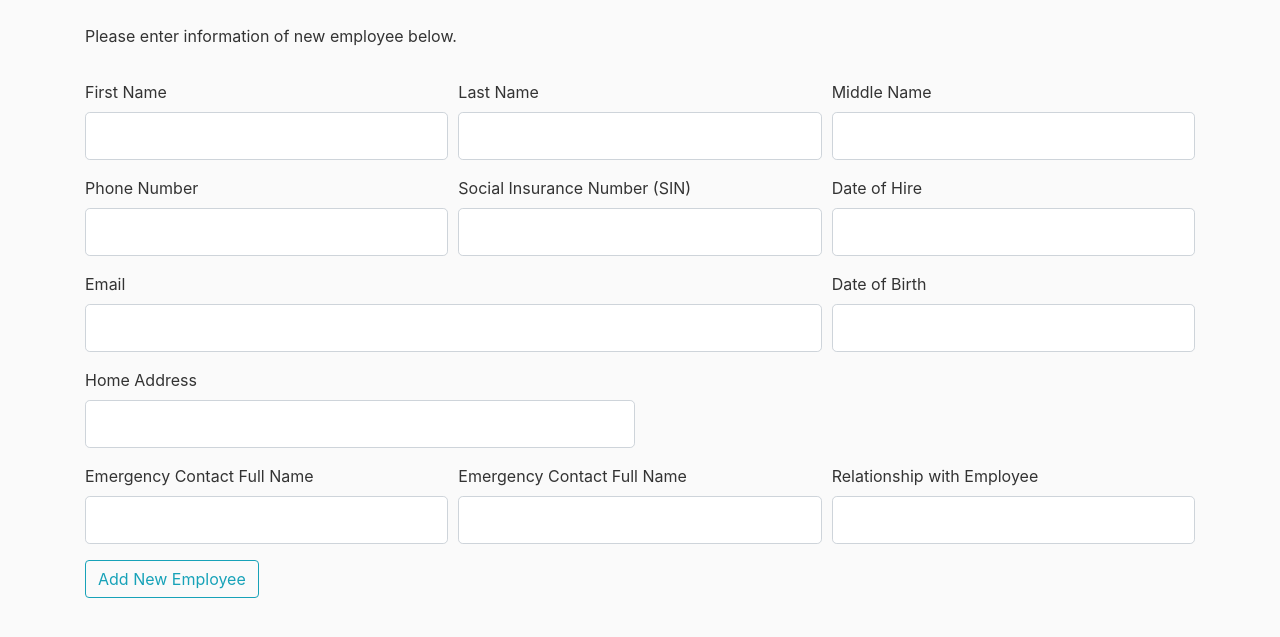
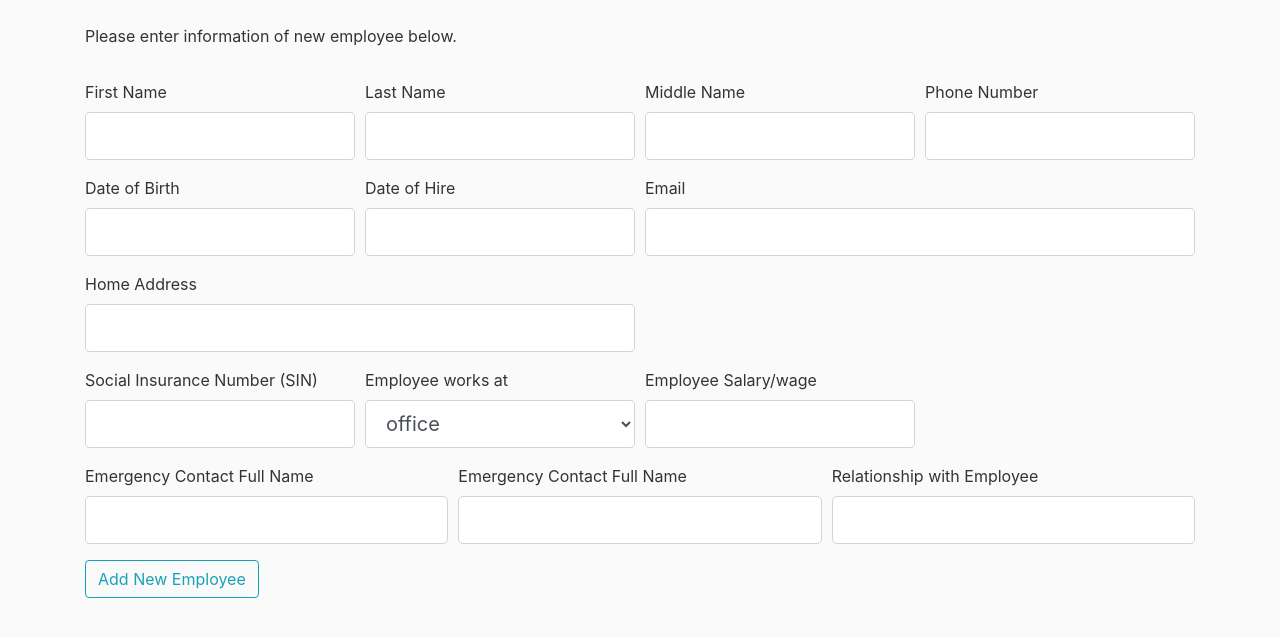
Before and after one commit to ShahramZaheri/cmpt354project, a Flask app: page /employee/add_new_employee in a window 1280 px wide. Shown: the part 56-693 px from the top of the page. Run offline with Flask 2, Linux system fonts and the light colour scheme; some libraries are stand-ins or nearby versions.

Commit message:
added a few fields to the add new employee form

```diff
--- a/flaskr/templates/add_new_employee.html
+++ b/flaskr/templates/add_new_employee.html
@@ -6,7 +6,7 @@
   </fieldset>
   <div class="form-row">
     <!-- first name -->
-    <div class="form-group col-md-4">
+    <div class="form-group col-md-3">
       {{ form.employee_first_name.label(class="form-control-label") }}
 
       {% if form.employee_first_name.errors %}
@@ -22,7 +22,7 @@
     </div>
     <!-- last name -->
 
-    <div class="form-group col-md-4">
+    <div class="form-group col-md-3">
       {{ form.employee_last_name.label(class="form-control-label") }}
 
       {% if form.employee_last_name.errors %}
@@ -37,7 +37,7 @@
       {% endif %}
     </div>
     <!-- middle name -->
-    <div class="form-group col-md-4">
+    <div class="form-group col-md-3">
       {{ form.employee_middle_name.label(class="form-control-label") }}
 
       {% if form.employee_middle_name.errors %}
@@ -51,10 +51,8 @@
       {{ form.employee_middle_name(class="form-control form-control-lg") }}
       {% endif %}
     </div>
-  </div>
-  <div class="form-row">
     <!-- phone number  -->
-    <div class="form-group col-md-4">
+    <div class="form-group col-md-3">
       {{ form.employee_phone.label(class="form-control-label") }}
 
       {% if form.employee_phone.errors %}
@@ -68,23 +66,25 @@
       {{ form.employee_phone(class="form-control form-control-lg") }}
       {% endif %}
     </div>
-    <!-- employee_SIN -->
-    <div class="form-group col-md-4">
-      {{ form.employee_SIN.label(class="form-control-label") }}
+  </div>
+  <div class="form-row">
+    <!-- employee date of birth -->
+    <div class="form-group col-md-3">
+      {{ form.employee_date_of_birth.label(class="form-control-label") }}
 
-      {% if form.employee_SIN.errors %}
-      {{ form.employee_SIN(class="form-control form-control-lg is-invalid") }}
+      {% if form.employee_date_of_birth.errors %}
+      {{ form.employee_date_of_birth(class="form-control form-control-lg is-invalid") }}
       <div class="invalid-feedback">
-        {% for error in form.employee_SIN.errors %}
+        {% for error in form.employee_date_of_birth.errors %}
         <span>{{ error }}</span>
         {% endfor %}
       </div>
       {% else %}
-      {{ form.employee_SIN(class="form-control form-control-lg") }}
+      {{ form.employee_date_of_birth(class="form-control form-control-lg") }}
       {% endif %}
     </div>
     <!-- employee_date_of_hire -->
-    <div class="form-group col-md-4">
+    <div class="form-group col-md-3">
       {{ form.employee_date_of_hire.label(class="form-control-label") }}
 
       {% if form.employee_date_of_hire.errors %}
@@ -98,10 +98,8 @@
       {{ form.employee_date_of_hire(class="form-control form-control-lg") }}
       {% endif %}
     </div>
-  </div>
-  <div class="form-row">
     <!-- employee_email -->
-    <div class="form-group col-md-8">
+    <div class="form-group col-md-6">
       {{ form.employee_email.label(class="form-control-label") }}
 
       {% if form.employee_email.errors %}
@@ -115,21 +113,6 @@
       {{ form.employee_email(class="form-control form-control-lg") }}
       {% endif %}
     </div>
-    <div class="form-group col-md-4">
-      {{ form.employee_date_of_birth.label(class="form-control-label") }}
-
-      {% if form.employee_date_of_birth.errors %}
-      {{ form.employee_date_of_birth(class="form-control form-control-lg is-invalid") }}
-      <div class="invalid-feedback">
-        {% for error in form.employee_date_of_birth.errors %}
-        <span>{{ error }}</span>
-        {% endfor %}
-      </div>
-      {% else %}
-      {{ form.employee_date_of_birth(class="form-control form-control-lg") }}
-      {% endif %}
-    </div>
-
   </div>
   <div class="form-row">
     <div class="form-group col-md-6">
@@ -144,6 +127,54 @@
       </div>
       {% else %}
       {{ form.employee_Address(class="form-control form-control-lg") }}
+      {% endif %}
+    </div>
+  </div>
+
+  <div class="form-row">
+    <!-- employee_SIN -->
+    <div class="form-group col-md-3">
+      {{ form.employee_SIN.label(class="form-control-label") }}
+
+      {% if form.employee_SIN.errors %}
+      {{ form.employee_SIN(class="form-control form-control-lg is-invalid") }}
+      <div class="invalid-feedback">
+        {% for error in form.employee_SIN.errors %}
+        <span>{{ error }}</span>
+        {% endfor %}
+      </div>
+      {% else %}
+      {{ form.employee_SIN(class="form-control form-control-lg") }}
+      {% endif %}
+    </div>
+    <!-- employee role -->
+    <div class="form-group col-md-3">
+      {{ form.employee_role.label(class="form-control-label") }}
+
+      {% if form.employee_role.errors %}
+      {{ form.employee_role(class="form-control form-control-lg is-invalid") }}
+      <div class="invalid-feedback">
+        {% for error in form.employee_role.errors %}
+        <span>{{ error }}</span>
+        {% endfor %}
+      </div>
+      {% else %}
+      {{ form.employee_role(class="form-control form-control-lg") }}
+      {% endif %}
+    </div>
+    <!-- employee salary -->
+    <div class="form-group col-md-3">
+      {{ form.employee_salary.label(class="form-control-label") }}
+
+      {% if form.employee_salary.errors %}
+      {{ form.employee_salary(class="form-control form-control-lg is-invalid") }}
+      <div class="invalid-feedback">
+        {% for error in form.employee_salary.errors %}
+        <span>{{ error }}</span>
+        {% endfor %}
+      </div>
+      {% else %}
+      {{ form.employee_salary(class="form-control form-control-lg") }}
       {% endif %}
     </div>
   </div>
--- a/forms.py
+++ b/forms.py
@@ -1,5 +1,5 @@
 from flask_wtf import FlaskForm
-from wtforms import StringField, PasswordField, SubmitField, BooleanField, TextField, TextAreaField, SelectField
+from wtforms import StringField, IntegerField, PasswordField, SubmitField, BooleanField, TextField, TextAreaField, SelectField
 from wtforms.validators import DataRequired, Length, Email, EqualTo
 
 
@@ -15,6 +15,9 @@ class NewEmployeeForm(FlaskForm):
     employee_Address= StringField('Home Address', validators=[DataRequired(), Length(min=1, max=25)])
     employee_date_of_hire = StringField('Date of Hire', validators=[DataRequired(), Length(min=1, max=25)])
     employee_date_of_birth = StringField('Date of Birth', validators=[DataRequired(), Length(min=1, max=25)])
+    roles=["office", "operation"]
+    employee_role = SelectField('Employee works at', choices = roles, validators = [DataRequired()])
+    employee_salary = IntegerField('Employee Salary/wage', validators = [DataRequired()])
 
     first_emergency_contact_full_name = StringField('Emergency Contact Full Name', validators=[DataRequired(), Length(min=1, max=25)])
     first_emergency_contact_relationship = StringField('Relationship with Employee', validators=[DataRequired(), Length(min=1, max=25)])
```
